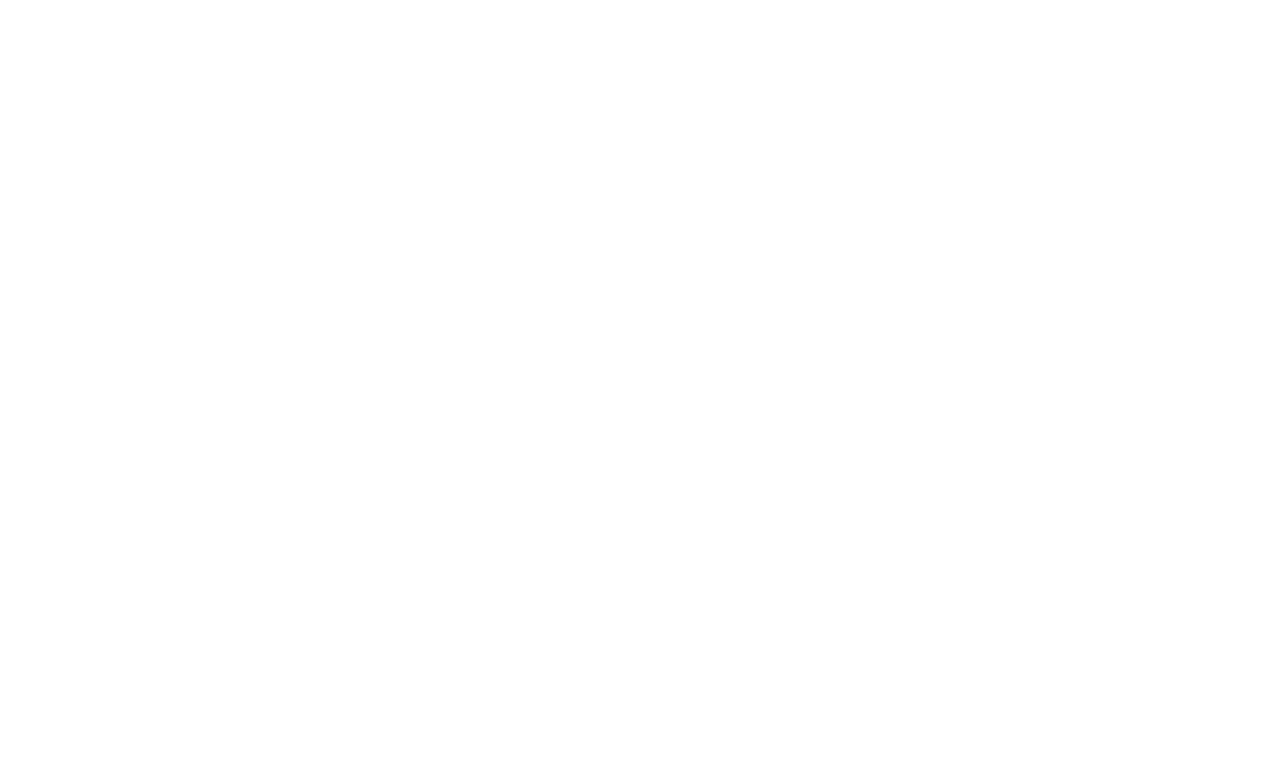
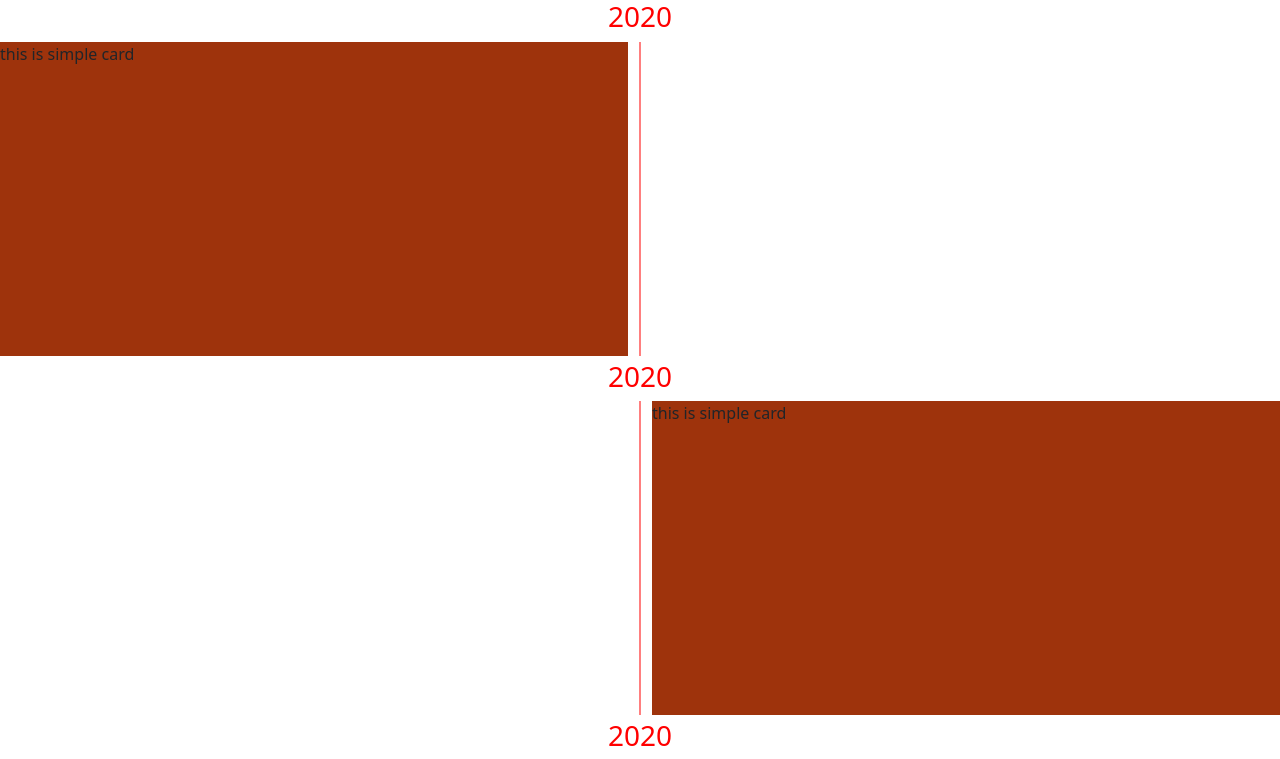
Before and after one commit to Randa-Elkhashen/awkaf-starter-kit, a Vue app: page /tdtimeline in a window 1280 px wide. Shown: the top 759 px of the page. Built offline with nearby package versions, Linux system fonts and the light colour scheme.

Commit message:
progress commit

```diff
--- a/src/modules/global/views/TD-timeline-Demo.vue
+++ b/src/modules/global/views/TD-timeline-Demo.vue
@@ -1,12 +1,26 @@
 <template>
-  <timeline >
-      <time-line-card />
+  <timeline  class=" container-fluid"  :cards="list" v-slot="{ card , index }" >
+      <div class="td-generic-timeline">
+            <div class="td-generic-timeline__row">
+              <h3 class="td-generic-timeline__row__title">2020</h3>
+                <div  class="td-generic-timeline__row__card row"
+                :class="[ index%2  ? 'justify-content-end' : 'justify-content-start']"
+                :data-aos="index%2 ? 'fade-left' : 'fade-right'"
+                >
+                    <div class="col-md-6 col-12"   >
+                              <time-line-card :model="card" />
+                    </div>
+                </div>
+            </div>
+      </div>
   </timeline>
 </template>
 
 <script>
 import Timeline from "../components/TD_timeLine/TD_TimeLine.vue"
 import TimeLineCard from './TD_TimeLineCard.vue';
+import aos from "aos";
+import 'aos/dist/aos.css';
 
 export default {
   name: 'TD-Listing-Demo',
@@ -16,10 +30,14 @@
   },
       data() {
         return {
+                list : Array(10).fill("dummy text")
         }
     },
     computed : {
 
     },
+    mounted() {
+            aos.init();
+    },
 }
 </script>
```
